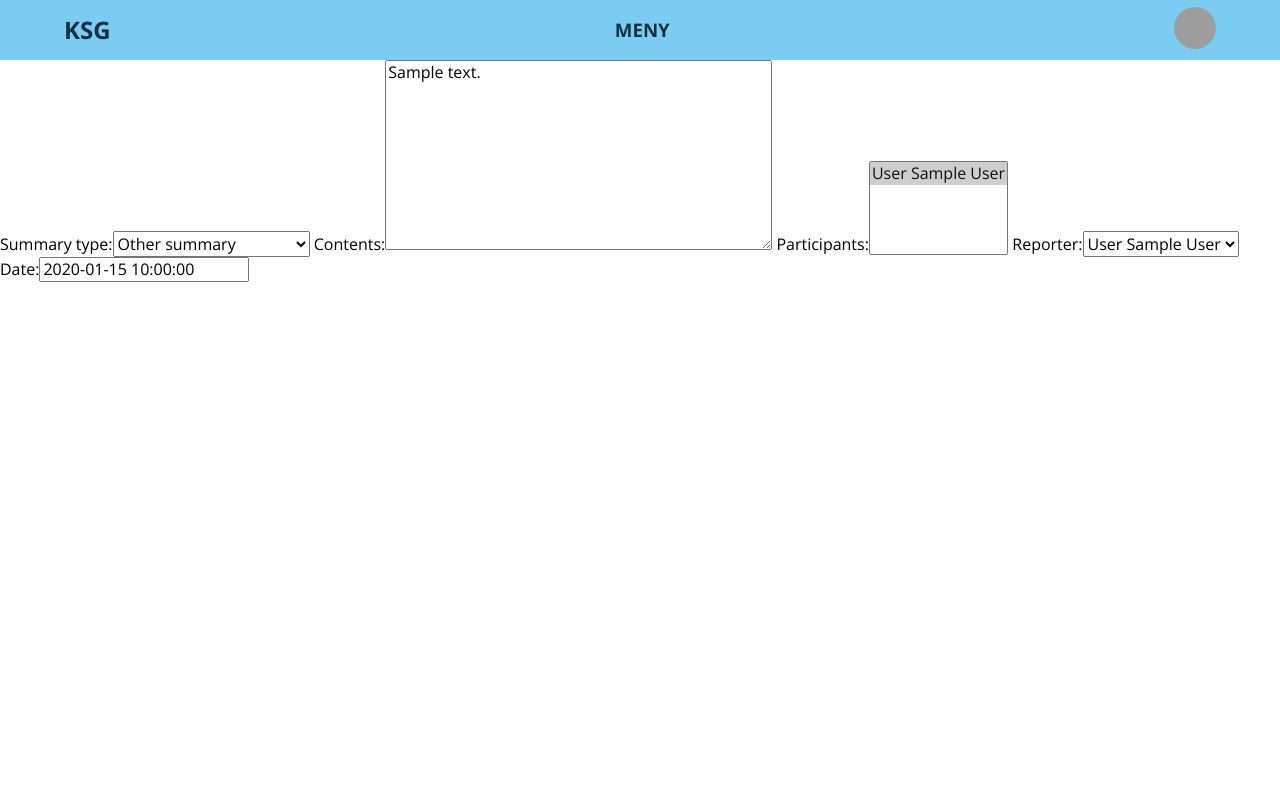
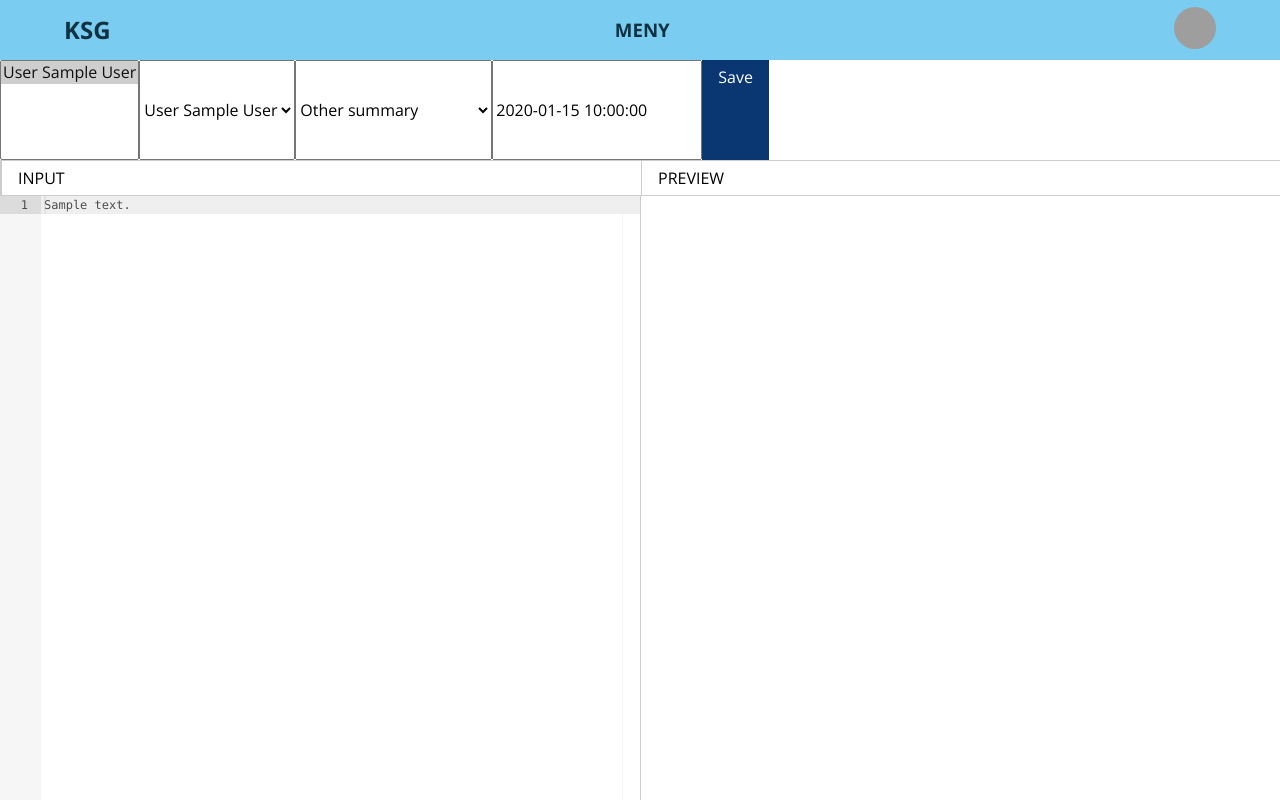
Before and after one commit to KSG-IT/ksg-nett, a Django app: page /internal/summaries/1/update in a window 1280 px wide. Run offline with Django 3.2, Linux system fonts and the light colour scheme; tables that the repository leaves empty hold one stand-in row (values such as "Sample post"); parts of the project's set-up code (start-up, migrations or seed data) failed here and were passed over; some libraries are stand-ins or nearby versions; grey boxes are pictures that could not be loaded.

Commit message:
Update summaries_update view
The view is almost identical to the create view. However, there are
some additional logic involved to the localStorage saving. This is
because we have to distinguish between different summaries being
updated.

```diff
--- /dev/null
+++ b/summaries/static/summaries/css/summaries_update.css
@@ -0,0 +1,62 @@
+.summaryupdate{
+    overflow: hidden;
+}
+
+.summaryupdate__header{
+
+}
+
+.summaryupdate__editorwrapper{
+    width: 100%;
+    height: 100%;
+    display: flex;
+    overflow: hidden;
+}
+
+.summaryupdate__editorheader{
+    width: 100%;
+    display: flex;
+    border: 1px solid #ccc;
+}
+
+.summaryupdate__editorheader > div{
+    width: 50%;
+    padding: 0.5em 1em;
+    border-left: 1px solid #ccc;
+    box-sizing: border-box;
+}
+
+.summaryupdate > form{
+    height: 100%;
+}
+.summaryupdate__header{
+    height: 100px;
+    display: flex;
+}
+
+.summaryupdate__submit{
+    padding: 0.5em 1em;
+    cursor: pointer;
+}
+
+.summaryupdate__editorwrapper{
+    height: calc(100% - 136px);
+}
+
+.summaryupdate__contents{
+    height: 100%;
+    width: 50%;
+}
+
+.summaryupdate__preview{
+    height: 100%;
+    width: 50%;
+    border-left: 1px solid #ccc;
+    padding-top: 1em;
+    padding-left: 1em;
+    padding-right: 1em;
+    overflow-y: scroll;
+    -webkit-box-sizing: border-box;
+    -moz-box-sizing: border-box;
+    box-sizing: border-box;
+}
--- /dev/null
+++ b/summaries/static/summaries/js/summaries_update.js
@@ -0,0 +1,80 @@
+/* global ace, createDelay, showdown, copyContentsToClipboard */
+
+// Find current summary id.
+const summaryId = document.querySelector('meta[name="summary-update-id"]').getAttribute("content")
+// Find current summary version
+const summaryVersion = document.querySelector('meta[name="summary-update-version"]').getAttribute("content")
+// Find original contents, in case we want to discard the draft
+const summaryContents = document.querySelector('meta[name="summary-update-original-contents"]').getAttribute("content")
+
+// This variable is used to save temporary edits to the local storage.
+const localStorageSummariesContentKey = 'summaries-update-contents-' + summaryId
+const localStorageSummariesVersionKey = 'summaries-update-contents-' + summaryId + '-version'
+
+// Get references to some of the essential elements
+const previewEl = document.getElementById("summaryupdate-preview")
+const contentsInputEl = document.getElementById("summaryupdate-contentsinput")
+const submitEl = document.getElementById("summaryupdate-submit")
+const formEl = document.getElementById("summaryupdate-form")
+
+// We use the delay-wrapper to delay updating our preview until a batch of inputs
+// have finished (we use 500 ms to separate the batches)
+const delayWrapper = createDelay()
+const delayPeriod = 500  // ms
+
+// Set up editor
+const editor = ace.edit("summaryupdate-contents", {
+    mode: 'ace/mode/markdown',
+    selectionStyle: 'text'
+})
+editor.setTheme('ace/theme/tomorrow')
+editor.container.style.lineHeight = 1.5
+
+// Set up rendering of markdown content
+const showdownConverter = new showdown.Converter({
+    extensions: ['highlight']
+})
+showdownConverter.setOption('simpleLineBreaks', true)
+function onContentsUpdated(contents){
+    // Save in localstorage
+    localStorage.setItem(localStorageSummariesContentKey, contents)
+    previewEl.innerHTML = showdownConverter.makeHtml(contents)
+    contentsInputEl.value = contents
+}
+
+editor.on('change', function(e){
+    delayWrapper(onContentsUpdated, delayPeriod, editor.getValue())
+})
+
+// Set up submission of form
+submitEl.addEventListener('click', function(){
+    // Remove data from local storage, as we are now sending the data to the server.
+    // If the request fails somehow, the content should still be preserved, so we can safely delete here.
+    localStorage.removeItem(localStorageSummariesContentKey)
+    localStorage.removeItem(localStorageSummariesVersionKey)
+
+    formEl.submit()
+})
+
+// If we have some saved content in localStorage, add it.
+const localStorageSavedContent = localStorage.getItem(localStorageSummariesContentKey)
+const localStorageSavedVersion = localStorage.getItem(localStorageSummariesVersionKey)
+
+// We ignore the case when the editor has been cleared. If we don't have some content
+// in local storage we used the summaries original content.
+if (localStorageSavedContent !== null && localStorageSavedContent !== ""){
+    // If the remote version has changed since the last time, we always use the new version
+    // This clause checks for the opposite; whether or not the version has not changed (or we haven't cached a verrsion)
+    if (localStorageSavedVersion === summaryVersion){
+        editor.setValue(localStorageSavedContent, 1)
+    } else if (localStorageSavedVersion !== null) {
+        // TODO: Alert the user about the fact that his/her content has been overwritten, and save
+        // the contents to the clipboard.
+    }
+}
+
+// Save current version
+localStorage.setItem(localStorageSummariesVersionKey, summaryVersion)
+
+// Perform initial render
+onContentsUpdated(editor.getValue())
--- a/summaries/templates/summaries/summaries_update.html
+++ b/summaries/templates/summaries/summaries_update.html
@@ -1,7 +1,48 @@
 {% extends 'internal/base.html' %}
+{% load static %}
+{% load i18n %}
+{% block header %}
+  {# Add ace editor and showdown rendering #}
+  {% include 'imports/ace.html'  %}
+  {% include 'imports/showdown.html'  %}
+
+  {# We use this to retrieve the id in our attached javascript file. Which allows us to use localStorage based on the id #}
+  <meta name="summary-update-id" content="{{ summary.id }}">
+  {# We use this to retrieve the current summary version in our attached javascript file. #}
+  <meta name="summary-update-version" content="{{ summary.updated_at.isoformat }}">
+  <meta name="summary-update-original-contents" content="{{ summary.contents }}">
+
+  <link rel="stylesheet" href="{% static 'summaries/css/summaries_update.css' %}">
+{% endblock %}
 {% block body_content %}
-  <form method="POST">
-    {% csrf_token %}
-    {{ summary_form }}
-  </form>
+  <div class="summaryupdate default-fill-height-container">
+    <form id="summaryupdate-form" class="summaryupdate__form" method="POST">
+      {% csrf_token %}
+      <div class="summaryupdate__header">
+        {{ summary_form.errors }}
+        {{ summary_form.participants }}
+        {{ summary_form.reporter }}
+        {{ summary_form.summary_type }}
+        {{ summary_form.date }}
+        <span id="summaryupdate-submit" class="summaryupdate__submit bg-dark-blue white">{% trans 'Save' %}</span>
+      </div>
+      <div class="summaryupdate__editorheader">
+        <div class="text-uppercase">
+          {% trans 'Input' %}
+        </div>
+        <div class="text-uppercase">
+          {% trans 'Preview' %}
+        </div>
+      </div>
+      <div class="summaryupdate__editorwrapper">
+        {# We use this to store the contents of the ACE editor in an input so we can send it. #}
+        <input type="hidden" name="contents" id="summaryupdate-contentsinput">
+        <div id="summaryupdate-contents" class="summaryupdate__contents">{{ summary.contents|default:"# Referat" }}</div>
+        <div class="summaryupdate__preview" id="summaryupdate-preview"></div>
+      </div>
+    </form>
+  </div>
 {% endblock %}
+{% block body_end %}
+  <script src="{% static 'summaries/js/summaries_update.js' %}"></script>
+{% endblock %}
```
